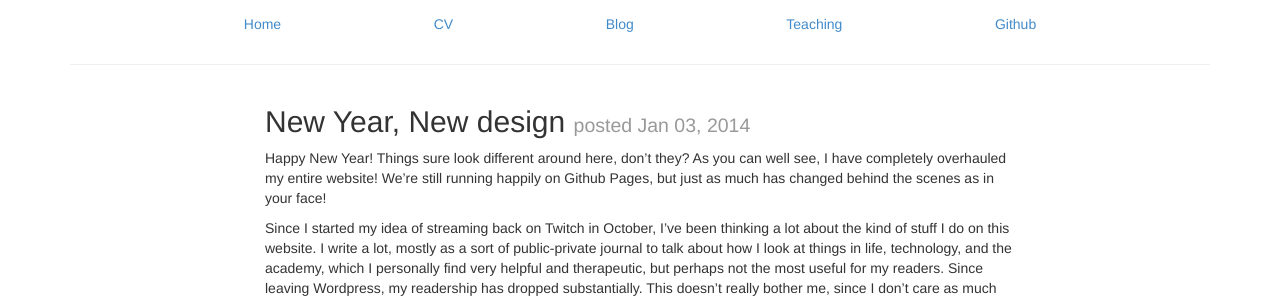
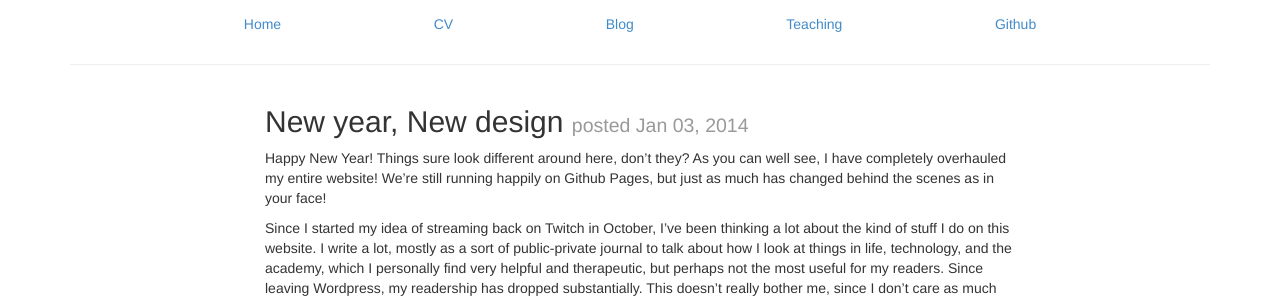
Before and after one commit to isharacomix/oldsite, a Jekyll site: the page built from _posts/2014-01-03-new-year-new-design.md, in a window 1280 px wide. Shown: the part 331-631 px from the top of the page. Built offline with Jekyll 4.4.1, drawn with Linux system fonts in a browser that asks for light colours; comment, search, counter and statistics services are not loaded.

Commit message:
Fixed capitalization.

```diff
--- a/_posts/2014-01-03-new-year-new-design.md
+++ b/_posts/2014-01-03-new-year-new-design.md
@@ -1,6 +1,6 @@
 ---
 layout: post
-title: New Year, New design
+title: New year, New design
 tags: blog
 ---
 Happy New Year! Things sure look different around here, don't they? As you can
```
